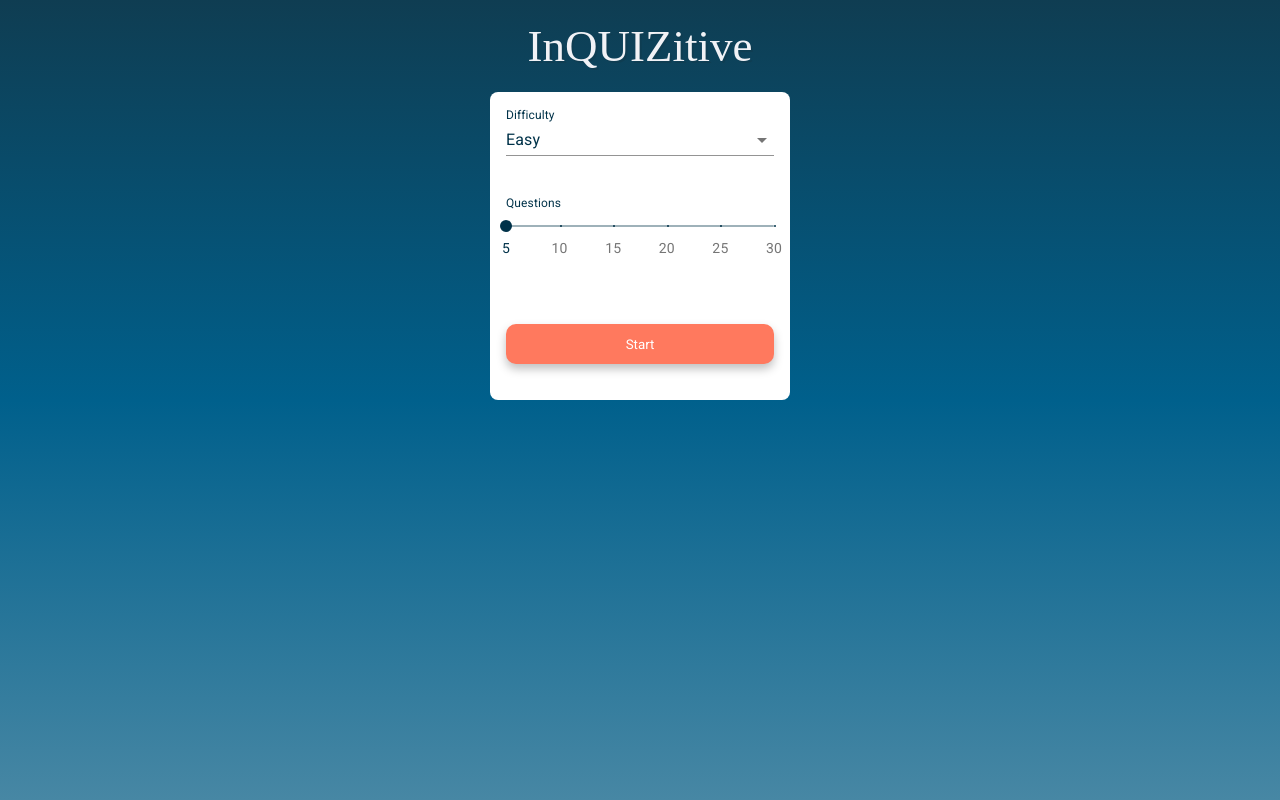
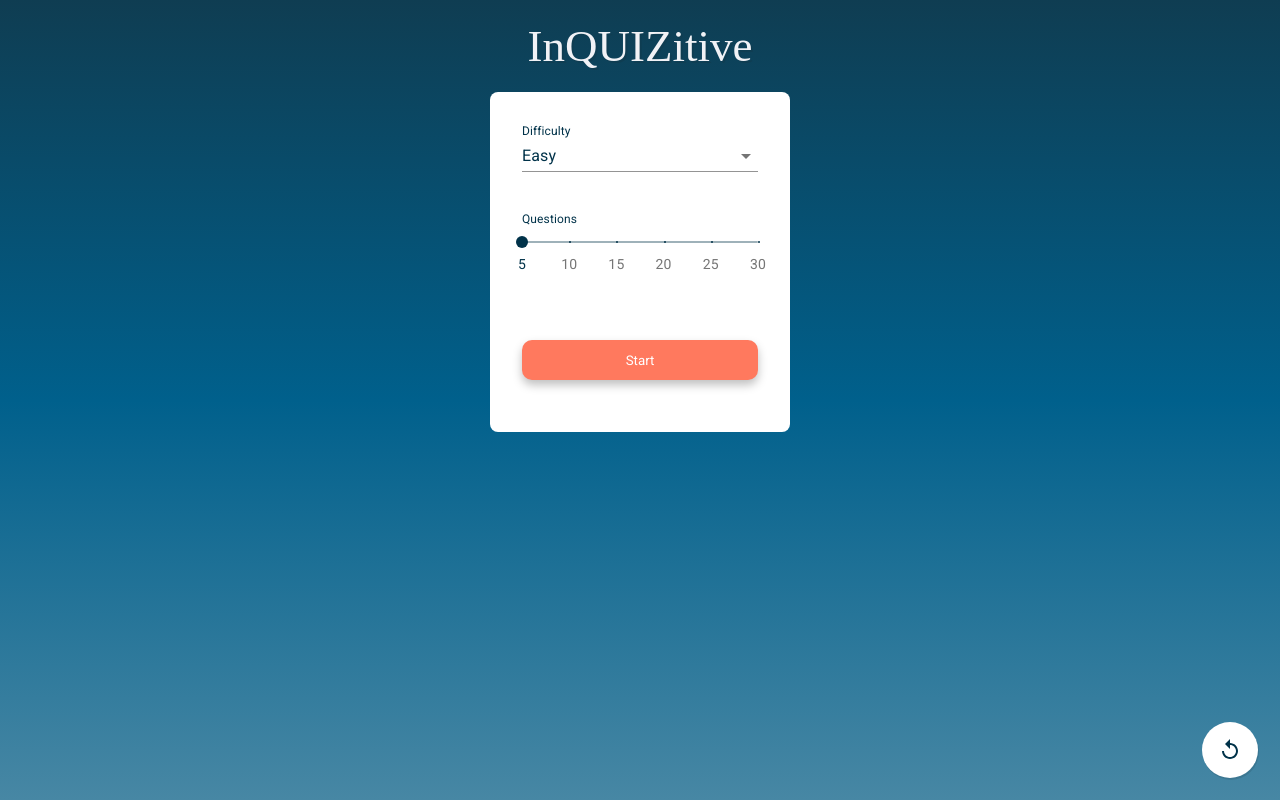
Before and after one commit to Stef-Lev/inquizitive, a React (Create React App) app: page / in a window 1280 px wide. Built offline with nearby package versions, Linux system fonts and the light colour scheme; a web font is replaced by a local one.

Commit message:
fixed material menu bug

```diff
--- a/src/App.styles.ts
+++ b/src/App.styles.ts
@@ -9,7 +9,6 @@ export const GlobalStyle = createGlobalStyle`
         background: linear-gradient(0deg, rgba(71,135,164,1) 0%, rgba(0,96,140,1) 50%, rgba(15,61,82,1) 100%);
         margin: 0;
         padding: 0 20px;
-        justify-content: center;
     }
     * {
         box-sizing: border-box;
--- a/src/App.tsx
+++ b/src/App.tsx
@@ -8,6 +8,7 @@ import { GlobalStyle, Wrapper } from "./App.styles";
 import SpinLoader from "./components/SpinLoader";
 import DifficultyControl from "./components/DifficultyControl";
 import QNumControl from "./components/QNumControl";
+import ReplayBtn from "./components/ReplayBtn";
 
 export type AnswerObject = {
   question: string;
@@ -20,7 +21,7 @@ const ControlsContainer = styled.div`
   display: flex;
   background-color: white;
   border-radius: 8px;
-  padding: 16px;
+  padding: 32px;
   flex-direction: column;
   justify-content: space-between;
   gap: 40px;
@@ -190,7 +191,9 @@ const App: React.FC = () => {
             />
           </CalculatingContainer>
         )}
+        <ReplayBtn onClick={resetQuiz} />
       </Wrapper>
+
     </>
   );
 };
--- /dev/null
+++ b/src/components/ReplayBtn.tsx
@@ -0,0 +1,40 @@
+import React from "react";
+import styled from "styled-components";
+import ReplayIcon from "@material-ui/icons/Replay";
+
+type ReplayBtnProps = {
+  onClick: () => void;
+};
+
+const Button = styled.div`
+    display:flex;
+    flex-direction:column;
+    justify-content: center;
+    align-items: center;
+    padding:16px;
+    border-radius: 50%;
+    position: absolute;
+    bottom: 22px;
+    right: 22px;
+    color: #003249;
+    background-color: #fff;
+    box-shadow: 1px 2px 0px rgba(0, 0, 0, 0.1);
+    :hover {
+      cursor: pointer;
+    }
+    :active {
+      background-color: #ff795e;
+      color: #fff;
+    }
+`;
+
+function ReplayBtn(props: ReplayBtnProps): JSX.Element {
+  const { onClick } = props;
+  return (
+    <Button onClick={onClick}>
+      <ReplayIcon/>
+    </Button>
+  );
+}
+
+export default ReplayBtn;
```
